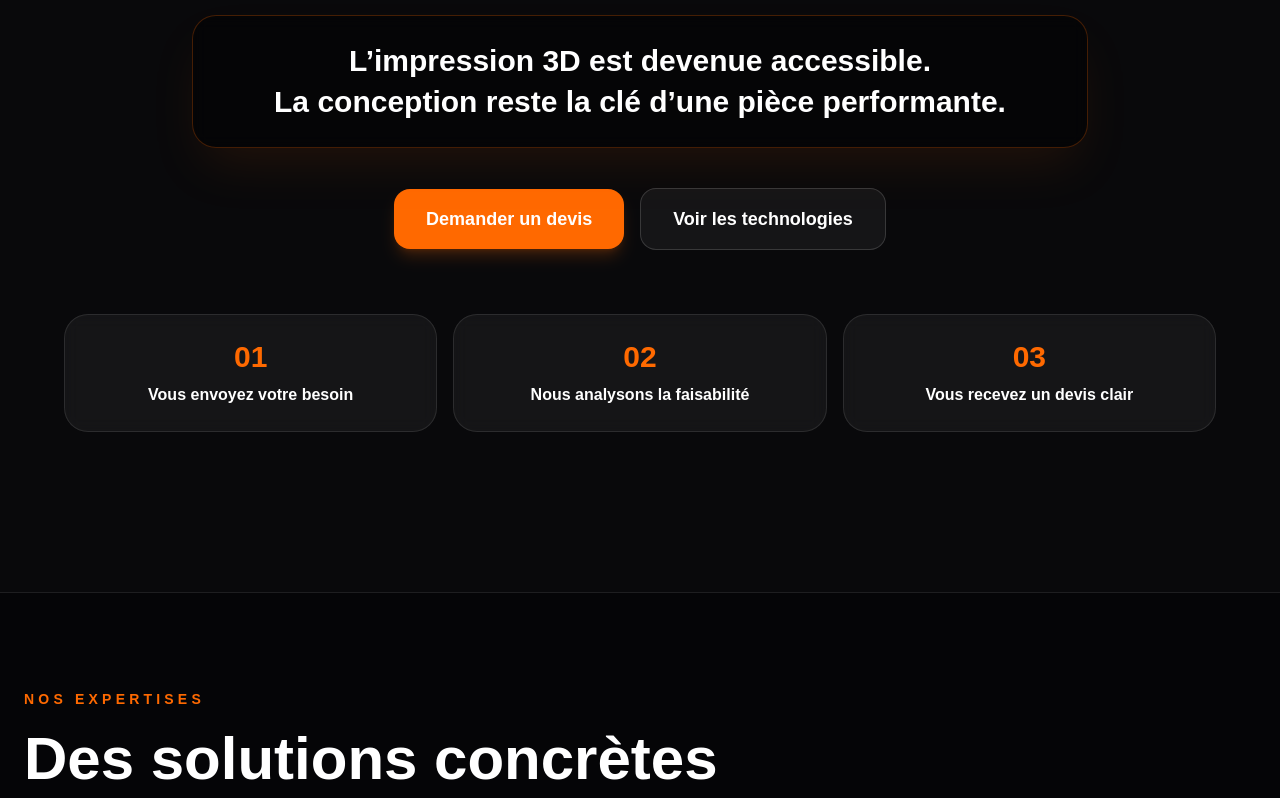
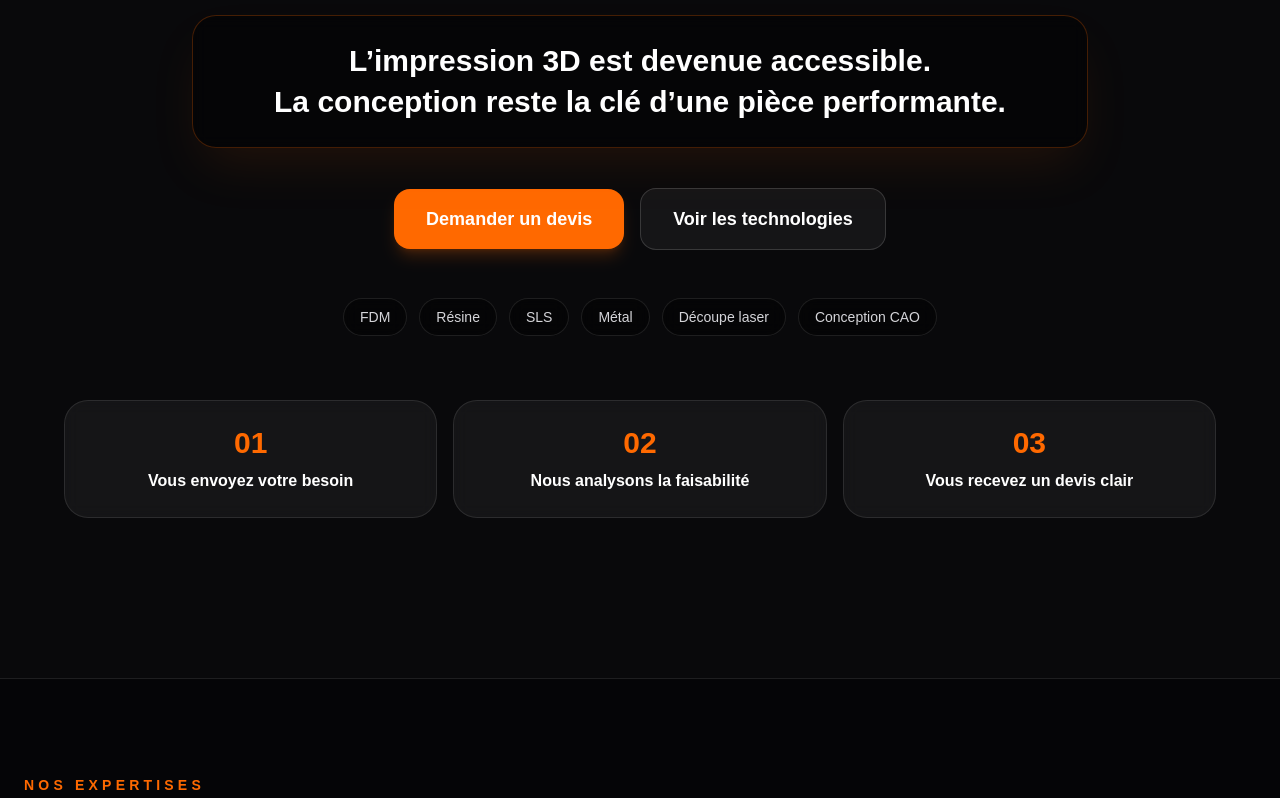
Before and after one commit to loic-le-trocquer/mecaprint3d, a React (Vite) app in the folder frontend/: page / in a window 1280 px wide. Shown: the part 856-1654 px from the top of the page. Built offline with nearby package versions, Linux system fonts and the light colour scheme; no server answers.

Commit message:
Add premium hero and technologies section

```diff
--- a/frontend/src/components/Hero.jsx
+++ b/frontend/src/components/Hero.jsx
@@ -5,74 +5,168 @@ function isVideoUrl(url = "") {
 export default function Hero({ content }) {
   const hero = content?.hero || {};
   const steps = content?.steps?.length ? content.steps : [];
-  const backgroundVideo = hero.videoUrl;
-  const backgroundImage = hero.imageUrl;
-  const slogan = hero.slogan || "L’impression 3D est devenue accessible. La conception reste la clé d’une pièce performante.";
+
+  // ================= MEDIA =================
+  const backgroundVideo = isVideoUrl(hero.videoUrl)
+    ? hero.videoUrl
+    : null;
+
+  const backgroundImage =
+    hero.imageUrl ||
+    (!isVideoUrl(hero.videoUrl) ? hero.videoUrl : null);
+
+  // ================= TEXT =================
+  const slogan =
+    hero.slogan ||
+    "L’impression 3D est devenue accessible. La conception reste la clé d’une pièce performante.";
 
   return (
-    <section id="accueil" className="relative overflow-hidden px-6 py-28 md:py-40">
+    <section
+      id="accueil"
+      className="relative overflow-hidden px-6 py-28 md:py-40"
+    >
+      {/* BACKGROUND */}
       <div className="absolute inset-0 -z-30 bg-zinc-950" />
 
-      {backgroundVideo ? (
+      {/* IMAGE */}
+      {backgroundImage && (
+        <img
+          src={backgroundImage}
+          alt="MecaPrint3D"
+          className="absolute inset-0 -z-20 h-full w-full object-cover opacity-40"
+        />
+      )}
+
+      {/* VIDEO */}
+      {backgroundVideo && (
         <video
           src={backgroundVideo}
-          className="absolute inset-0 -z-20 h-full w-full object-cover opacity-35"
+          className="absolute inset-0 -z-10 h-full w-full object-cover opacity-50"
           autoPlay
           muted
           loop
           playsInline
-          poster={backgroundImage || undefined}
+          preload="auto"
         />
-      ) : backgroundImage ? (
-        <img
-          src={backgroundImage}
-          alt="MecaPrint3D"
-          className="absolute inset-0 -z-20 h-full w-full object-cover opacity-35"
-        />
-      ) : null}
+      )}
 
+      {/* GRID EFFECT */}
       <div className="absolute inset-0 -z-10 bg-[linear-gradient(to_right,rgba(255,255,255,0.06)_1px,transparent_1px),linear-gradient(to_bottom,rgba(255,255,255,0.06)_1px,transparent_1px)] bg-[size:60px_60px]" />
+
+      {/* DARK OVERLAY */}
       <div className="absolute inset-0 -z-10 bg-gradient-to-b from-black/75 via-zinc-950/80 to-zinc-950" />
+
+      {/* ORANGE GLOW */}
       <div className="absolute left-1/2 top-20 -z-10 h-96 w-96 -translate-x-1/2 rounded-full bg-orange-500/15 blur-3xl" />
 
+      {/* CONTENT */}
       <div className="mx-auto max-w-6xl text-center">
+
+        {/* BADGE */}
+        {hero.badge && (
           <div className="mb-6 inline-flex rounded-full border border-orange-500/30 bg-orange-500/10 px-5 py-2 text-sm font-semibold text-orange-300 backdrop-blur">
             {hero.badge}
           </div>
+        )}
 
+        {/* TITLE */}
         <h1 className="mx-auto mb-8 max-w-5xl text-5xl font-black leading-tight md:text-7xl">
-          {hero.title} <span className="text-orange-500">{hero.highlight}</span>
+          {hero.title}
+
+          {hero.highlight && (
+            <span className="text-orange-500">
+              {" "}
+              {hero.highlight}
+            </span>
+          )}
         </h1>
 
+        {/* DESCRIPTION */}
         <p className="mx-auto mb-8 max-w-3xl text-lg leading-relaxed text-zinc-300 md:text-xl">
           {hero.description}
         </p>
 
+        {/* SLOGAN */}
         <div className="mx-auto mb-10 max-w-4xl rounded-3xl border border-orange-500/25 bg-black/40 p-6 text-xl font-black leading-snug text-white shadow-2xl shadow-orange-500/10 backdrop-blur md:text-3xl">
+
           {slogan.split(". ").map((line, index) => (
             <span key={line} className="block">
-              {line}{index === 0 && slogan.includes(". ") ? "." : ""}
+              {line}
+              {index === 0 && slogan.includes(". ") ? "." : ""}
             </span>
           ))}
+
         </div>
 
+        {/* CTA */}
         <div className="flex flex-col items-center justify-center gap-4 sm:flex-row">
-          <a href="#devis" className="rounded-2xl bg-orange-500 px-8 py-4 text-lg font-bold text-white shadow-lg shadow-orange-500/20 transition hover:-translate-y-1 hover:bg-orange-400">
+
+          <a
+            href="#devis"
+            className="rounded-2xl bg-orange-500 px-8 py-4 text-lg font-bold text-white shadow-lg shadow-orange-500/20 transition hover:-translate-y-1 hover:bg-orange-400"
+          >
             {hero.primaryButton || "Demander un devis"}
           </a>
-          <a href="#technologies" className="rounded-2xl border border-white/15 bg-white/5 px-8 py-4 text-lg font-bold text-white transition hover:-translate-y-1 hover:border-orange-500">
+
+          <a
+            href="#technologies"
+            className="rounded-2xl border border-white/15 bg-white/5 px-8 py-4 text-lg font-bold text-white transition hover:-translate-y-1 hover:border-orange-500"
+          >
             {hero.secondaryButton || "Voir les technologies"}
           </a>
+
         </div>
 
+        {/* TECHNO SHORTCUTS */}
+        <div className="mt-12 flex flex-wrap items-center justify-center gap-3">
+
+          {[
+            ["FDM", "#fdm"],
+            ["Résine", "#resine"],
+            ["SLS", "#sls"],
+            ["Métal", "#metal"],
+            ["Découpe laser", "#laser"],
+            ["Conception CAO", "#cao"],
+          ].map(([label, link]) => (
+
+            <a
+              key={label}
+              href={link}
+              className="rounded-full border border-white/10 bg-black/40 px-4 py-2 text-sm text-zinc-300 backdrop-blur transition hover:border-orange-500/50 hover:text-orange-300"
+            >
+              {label}
+            </a>
+
+          ))}
+
+        </div>
+
+        {/* STEPS */}
+        {steps.length > 0 && (
           <div className="mt-16 grid gap-4 md:grid-cols-3">
+
             {steps.map((step, index) => (
-            <div key={`${step}-${index}`} className="rounded-3xl border border-white/10 bg-white/5 p-6 backdrop-blur">
-              <p className="text-3xl font-black text-orange-500">{String(index + 1).padStart(2, "0")}</p>
-              <p className="mt-2 font-semibold">{step}</p>
+
+              <div
+                key={`${step}-${index}`}
+                className="rounded-3xl border border-white/10 bg-white/5 p-6 backdrop-blur"
+              >
+
+                <p className="text-3xl font-black text-orange-500">
+                  {String(index + 1).padStart(2, "0")}
+                </p>
+
+                <p className="mt-2 font-semibold">
+                  {step}
+                </p>
+
               </div>
+
             ))}
+
           </div>
+        )}
+
       </div>
     </section>
   );
```
Lines whose indentation alone changed are shown as unchanged.
